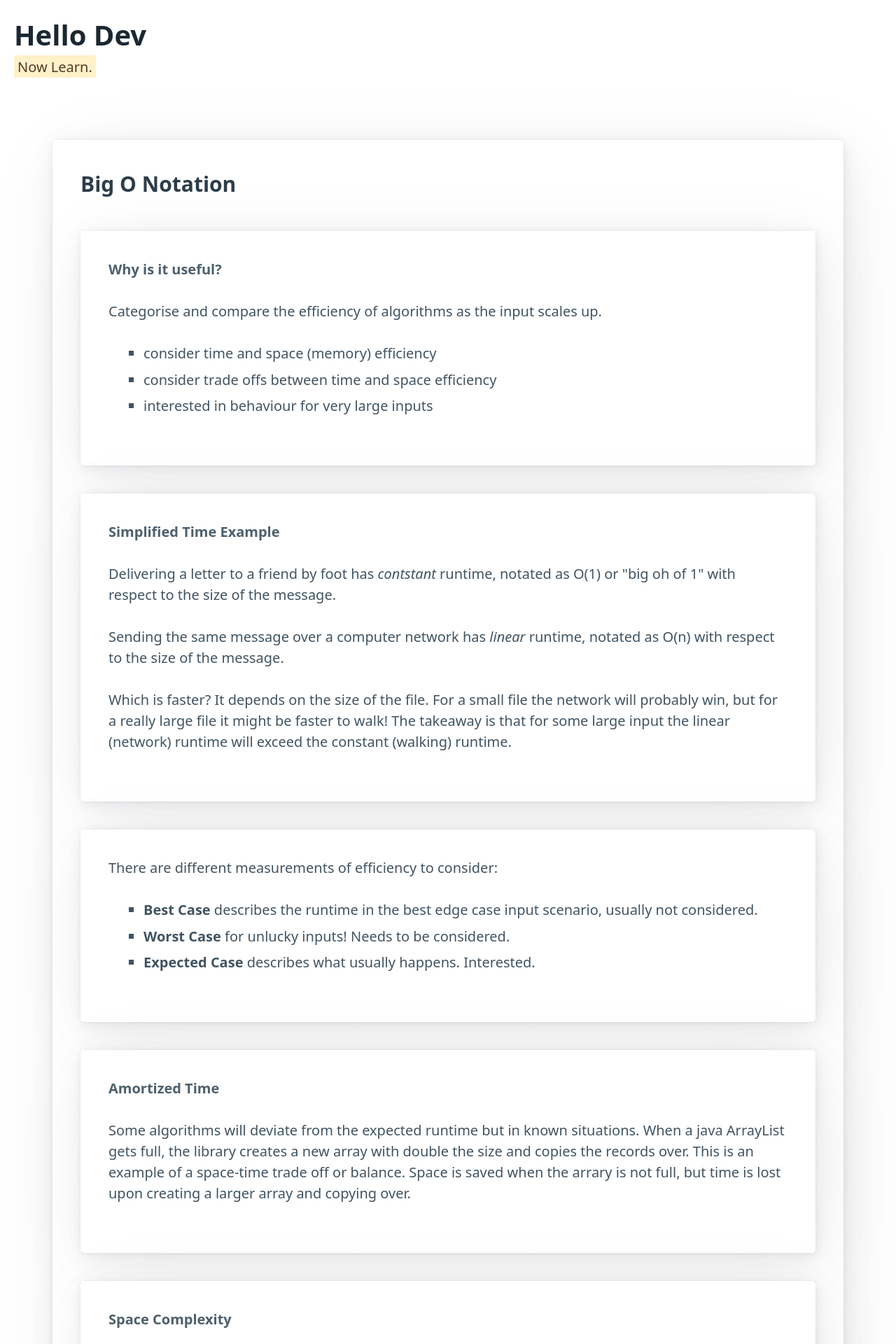
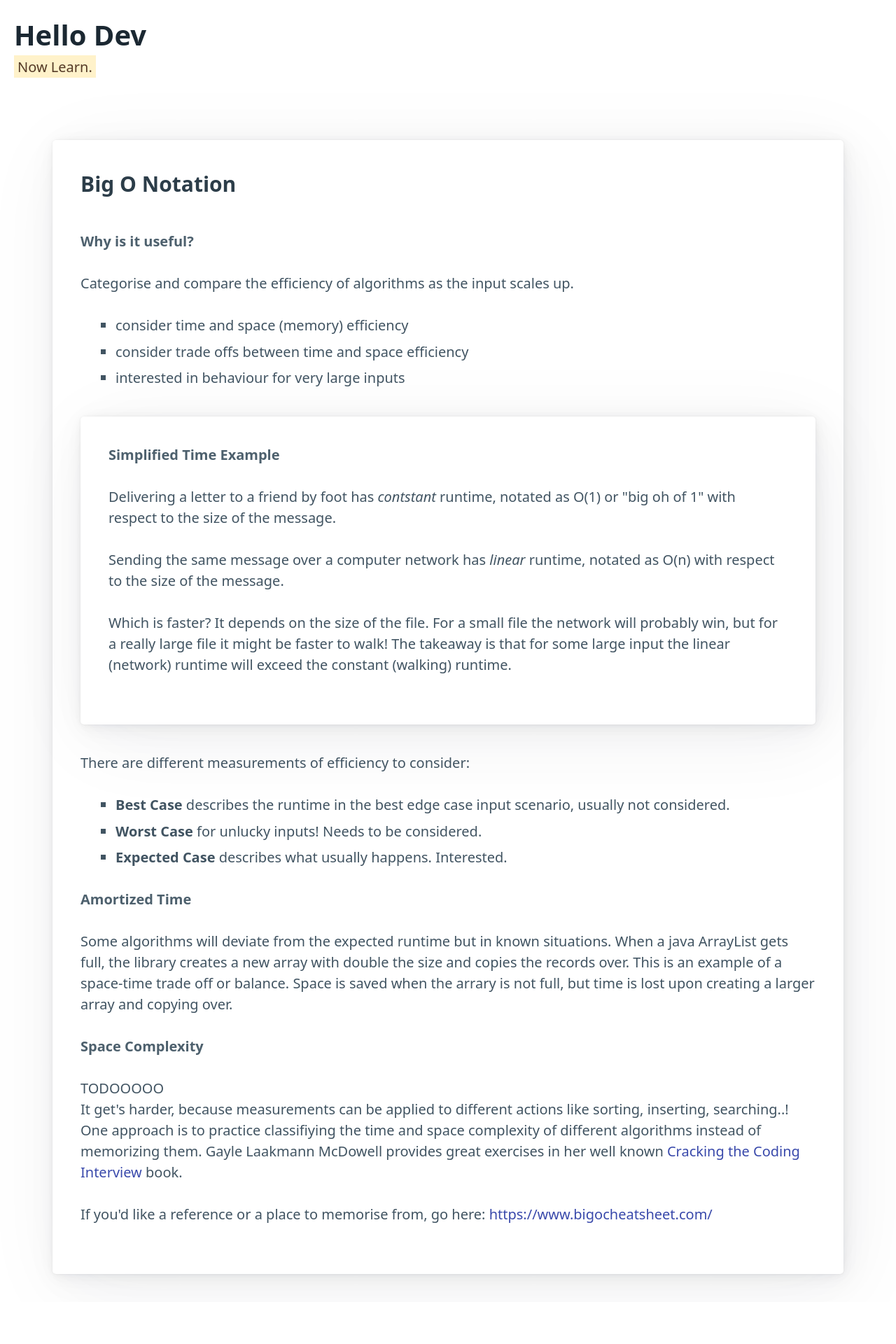
Before and after one commit to abyrne133/website, a SvelteKit app: page /big-o in a window 1280 px wide. Shown: the top 1920 px of the page at 70% size. After the commit the page ends 1860 px from the top, so only its background shows below. Built offline with nearby package versions, Linux system fonts and the light colour scheme.

Commit message:
probably better styling

```diff
--- a/src/routes/big-o/+page.svelte
+++ b/src/routes/big-o/+page.svelte
@@ -1,6 +1,5 @@
 <article>
 	<h3>Big O Notation</h3>
-	<article>
 	<h6>Why is it useful?</h6>
 	<p>Categorise and compare the efficiency of algorithms as the input scales up.</p>
 	<ul>
@@ -8,7 +7,6 @@
 		<li>consider trade offs between time and space efficiency</li>
 		<li>interested in behaviour for very large inputs</li>
 	</ul>
-	</article>
 	<article>
 		<h6>Simplified Time Example</h6>
 		<p>
@@ -25,7 +23,6 @@
 			some large input the linear (network) runtime will exceed the constant (walking) runtime.
 		</p>
 	</article>
-	<article>
 	<p>There are different measurements of efficiency to consider:</p>
 	<ul>
 		<li>
@@ -35,17 +32,15 @@
 		<li><strong>Worst Case</strong> for unlucky inputs! Needs to be considered.</li>
 		<li><strong>Expected Case</strong> describes what usually happens. Interested.</li>
 	</ul>
-	</article>
-	<article>
 	<h6>Amortized Time</h6>
 	<p>
 		Some algorithms will deviate from the expected runtime but in known situations. When a java
-			ArrayList gets full, the library creates a new array with double the size and copies the
-			records over. This is an example of a space-time trade off or balance. Space is saved when the
-			arrary is not full, but time is lost upon creating a larger array and copying over.
+		ArrayList gets full, the library creates a new array with double the size and copies the records
+		over. This is an example of a space-time trade off or balance. Space is saved when the arrary is
+		not full, but time is lost upon creating a larger array and copying over.
 	</p>
-	</article>
-	<article><h6>Space Complexity</h6></article>
+	<h6>Space Complexity</h6>
+	TODOOOOO
 	<p>
 		It get's harder, because measurements can be applied to different actions like sorting,
 		inserting, searching..! One approach is to practice classifiying the time and space complexity
```
Lines whose indentation alone changed are shown as unchanged.
